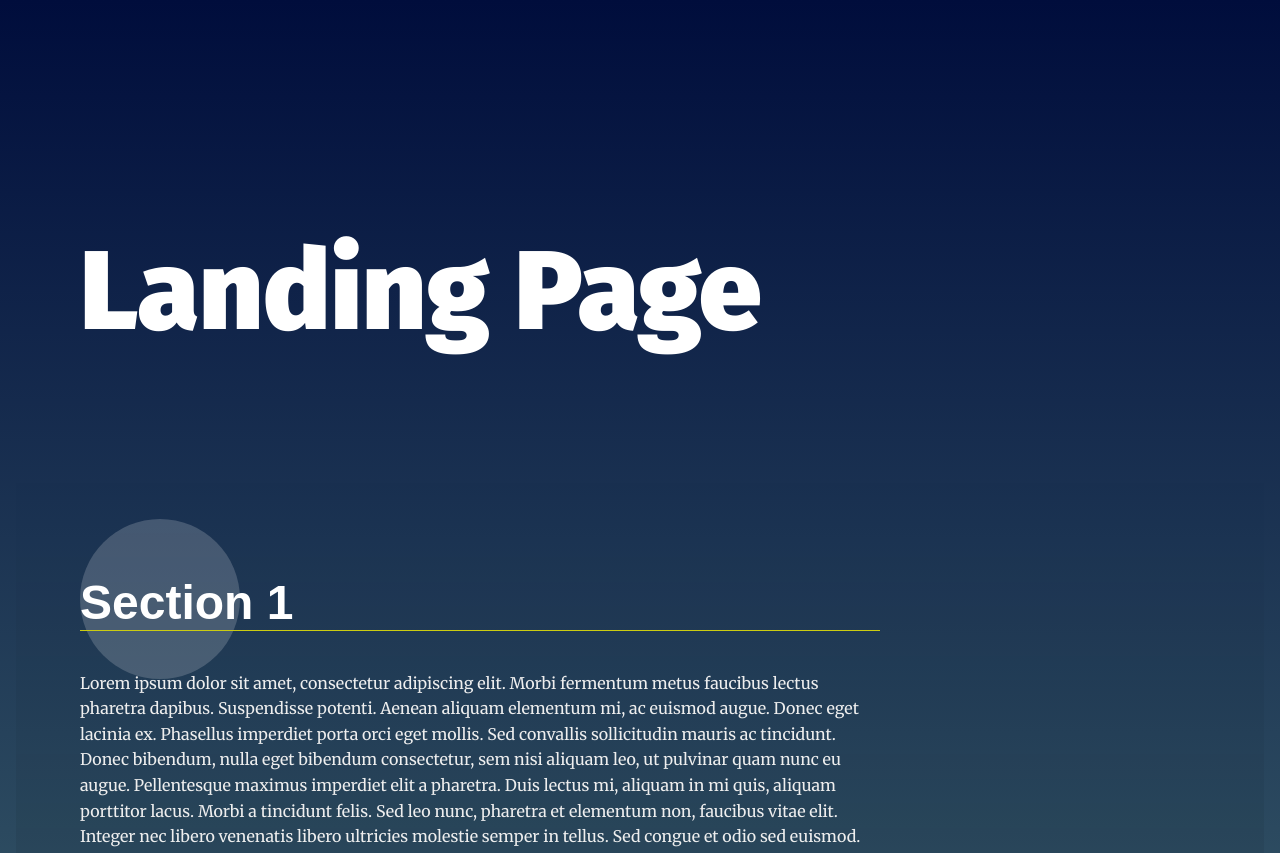
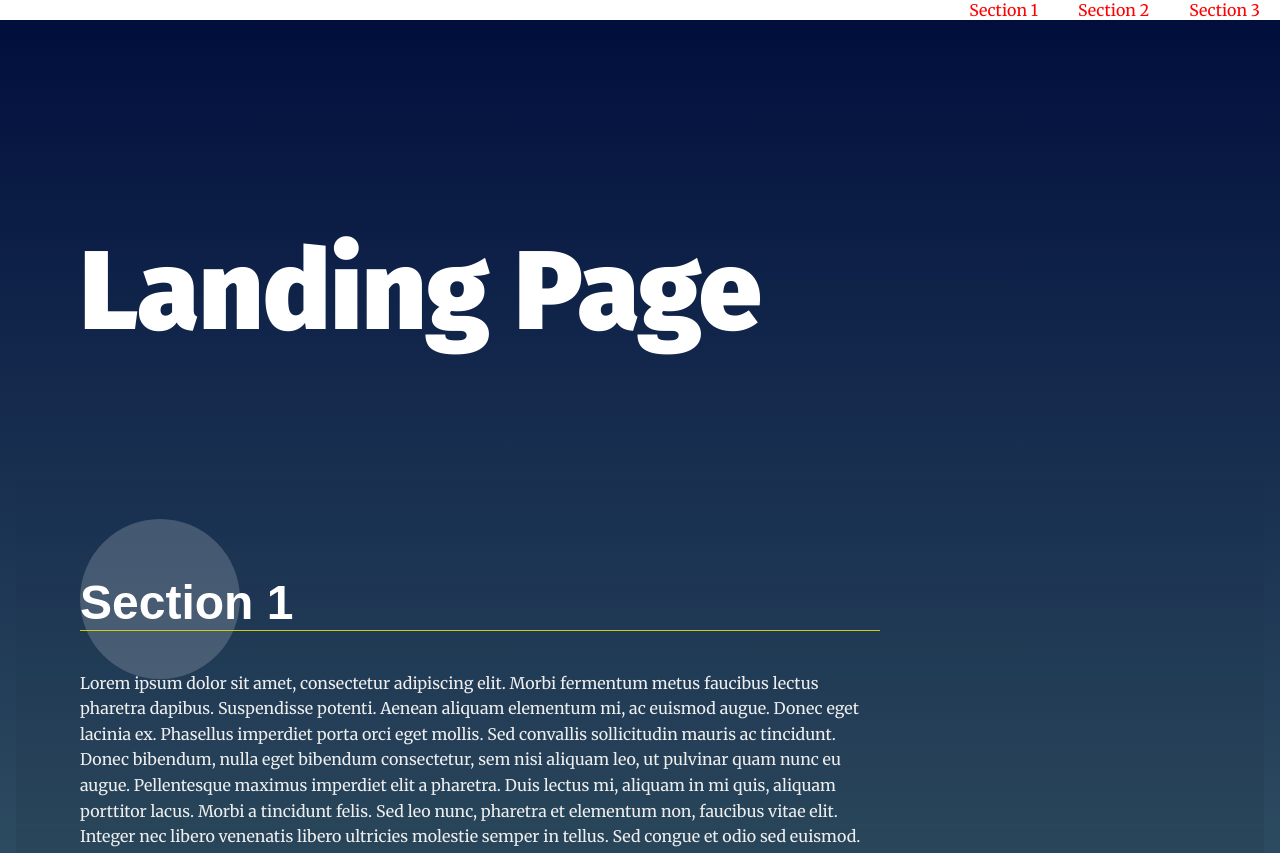
Before and after one commit to HabibaAbouelyazeed/Landing-Page, a plain HTML site: page index.html in a window 1280 px wide. Shown: the top 853 px of the page. Drawn offline with Linux system fonts and the light colour scheme.

Commit message:
Build Nav

```diff
--- a/index.html
+++ b/index.html
@@ -55,5 +55,7 @@
     <p>&copy Udacity</p>
   </footer>
 
+
+  <script src="js/app.js"></script>
 </body>
 </html>
--- a/js/app.js
+++ b/js/app.js
@@ -39,6 +39,24 @@
 */
 
 // build the nav
+const navBarList = document.getElementById("navbar__list"); //store the ul in a var
+const sections = document.querySelectorAll("section");
+var listFragment = new DocumentFragment();
+//const navElements =
+sections.forEach(function createNavIteam(section){
+    var listItem = document.createElement('li'); //<li></li>
+    var link = document.createElement('a');     //<a></a>
+    var nodeText = section.getAttribute('data-nav');
+    link.setAttribute('data-nav',nodeText);
+    link.style.color = 'red';
+    link.style.margin = '0px 20px'
+    link.innerHTML = nodeText; //add content to <a></a>
+    listItem.appendChild(link);
+    //console.log(listItem.innerHTML);
+    listFragment.appendChild(listItem);
+});
+navBarList.appendChild(listFragment);
+console.log(navBarList.innerHTML);
 
 
 // Add class 'active' to section when near top of viewport
```
